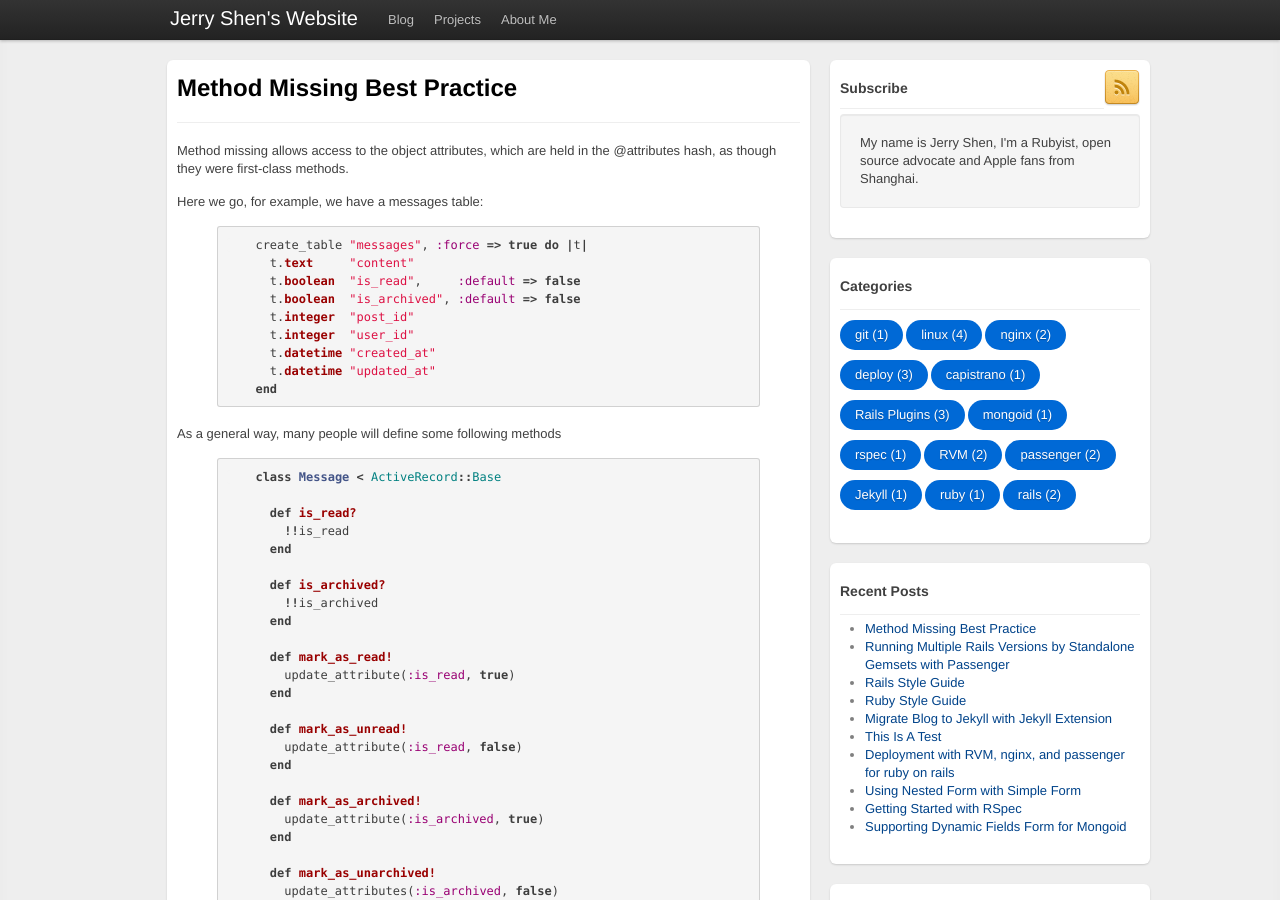
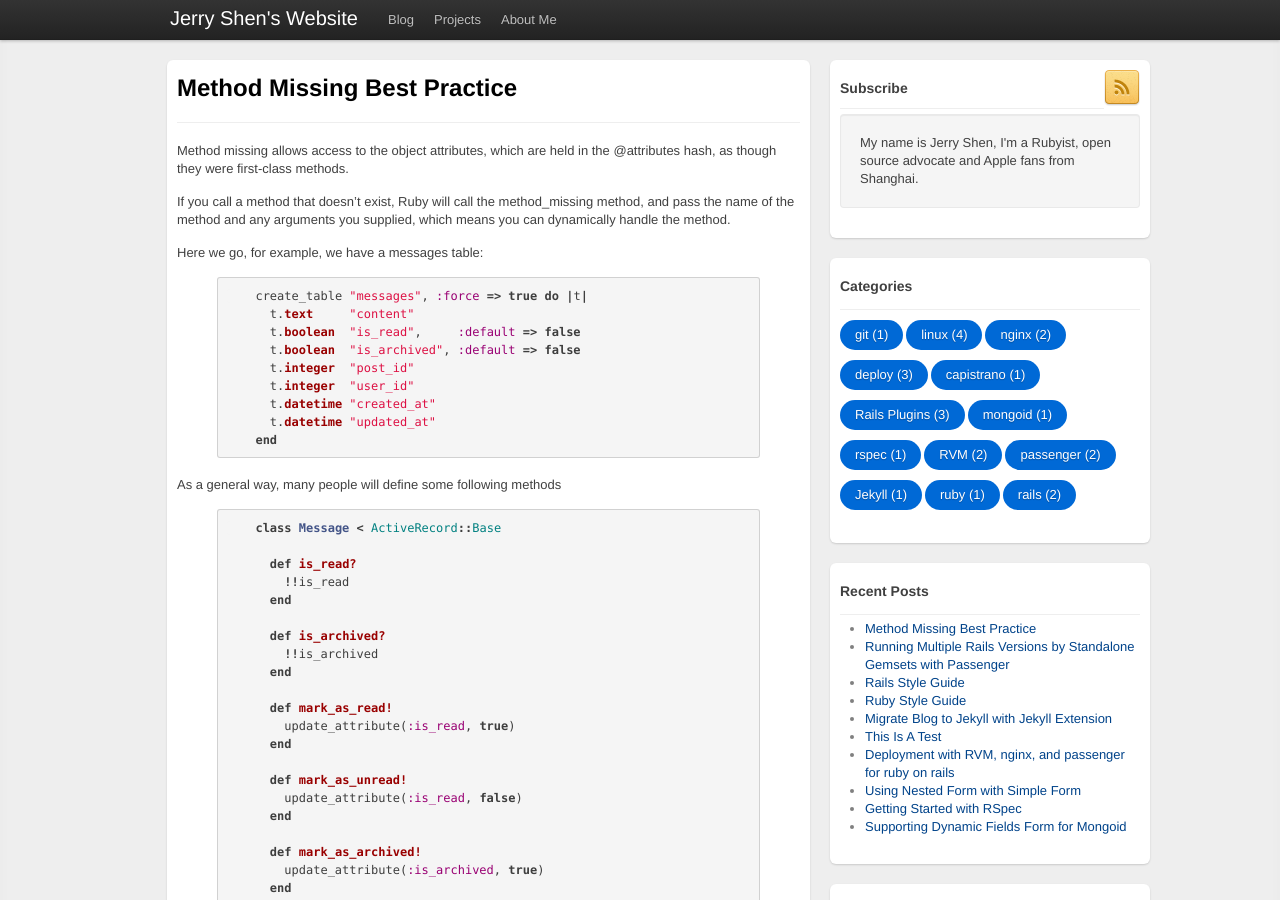
Before and after one commit to jerryshen/hansay.com, a Jekyll site: the page built from _posts/2011-12-21-method-missing-best-practice.md, in a window 1280 px wide and 900 px high. Built offline with Jekyll 4.4.1, drawn with Linux system fonts in a browser that asks for light colours; nearby versions of some CDN libraries; library files that are not in the unit come from our copies; Markdown is read by kramdown in place of the engine named in the settings; comment, search, counter and statistics services are not loaded.

Commit message:
update post method missing best practice

```diff
--- a/_posts/2011-12-21-method-missing-best-practice.md
+++ b/_posts/2011-12-21-method-missing-best-practice.md
@@ -6,6 +6,8 @@ categories:
 ---
 
 Method missing allows access to the object attributes, which are held in the @attributes hash, as though they were first-class methods.
+
+If you call a method that doesn’t exist, Ruby will call the method_missing method, and pass the name of the method and any arguments you supplied, which means you can dynamically handle the method.
 
 Here we go, for example, we have a messages table:
 
```
